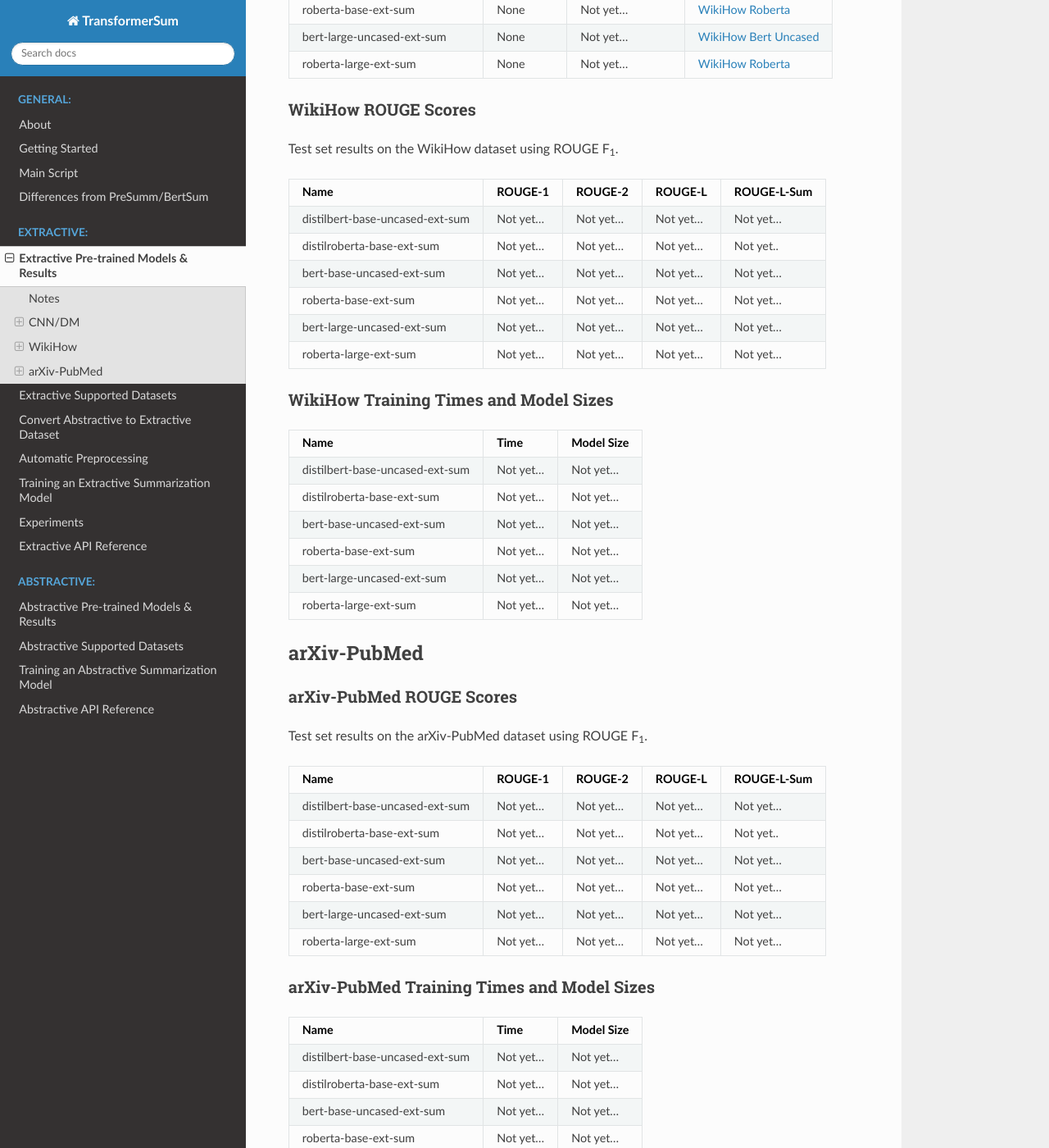
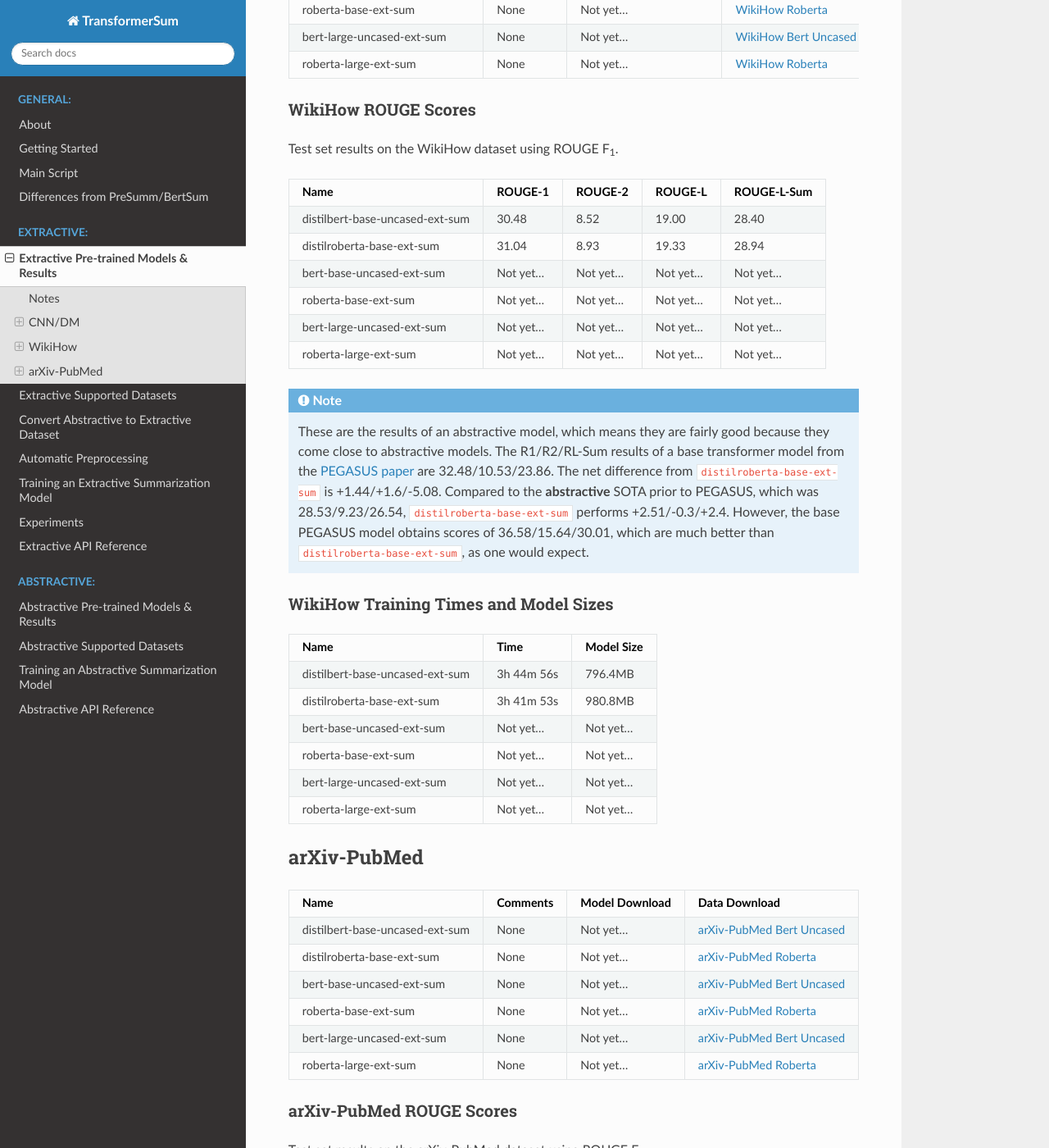
Before and after one commit to HHousen/TransformerSum, a Sphinx documentation site: the page built from doc/extractive/models-results.rst, in a window 1280 px wide and 1400 px high, scrolled down 2250 px. Shown: the whole window at 82% size. Built offline with Sphinx 7.4.7 and the Read the Docs theme 2.0.0, drawn with Linux system fonts in a browser that asks for light colours; some of the changed text lies outside the part shown.

Commit message:
Add gradient checkpointing to extractive, update about, & add more model results (wikihow)

```diff
--- a/doc/extractive/models-results.rst
+++ b/doc/extractive/models-results.rst
@@ -84,21 +84,21 @@ CNN/DM Training Times and Model Sizes
 WikiHow
 -------
 
-+---------------------------------+----------+----------------+--------------------------------------------------------------------------------------------+
-| Name                            | Comments | Model Download | Data Download                                                                              |
-+=================================+==========+================+============================================================================================+
-| distilbert-base-uncased-ext-sum | None     | Not yet...     | `WikiHow Bert Uncased <https://drive.google.com/uc?id=1-IO2AgjDsJcbrmsM3R4UIRM2bMHR-Dae>`_ |
-+---------------------------------+----------+----------------+--------------------------------------------------------------------------------------------+
-| distilroberta-base-ext-sum      | None     | Not yet...     | `WikiHow Roberta <https://drive.google.com/uc?id=1-aQMjCEQlKhEcimMW_WJwQusNScIT2Uf>`_      |
-+---------------------------------+----------+----------------+--------------------------------------------------------------------------------------------+
-| bert-base-uncased-ext-sum       | None     | Not yet...     | `WikiHow Bert Uncased <https://drive.google.com/uc?id=1-IO2AgjDsJcbrmsM3R4UIRM2bMHR-Dae>`_ |
-+---------------------------------+----------+----------------+--------------------------------------------------------------------------------------------+
-| roberta-base-ext-sum            | None     | Not yet...     | `WikiHow Roberta <https://drive.google.com/uc?id=1-aQMjCEQlKhEcimMW_WJwQusNScIT2Uf>`_      |
-+---------------------------------+----------+----------------+--------------------------------------------------------------------------------------------+
-| bert-large-uncased-ext-sum      | None     | Not yet...     | `WikiHow Bert Uncased <https://drive.google.com/uc?id=1-IO2AgjDsJcbrmsM3R4UIRM2bMHR-Dae>`_ |
-+---------------------------------+----------+----------------+--------------------------------------------------------------------------------------------+
-| roberta-large-ext-sum           | None     | Not yet...     | `WikiHow Roberta <https://drive.google.com/uc?id=1-aQMjCEQlKhEcimMW_WJwQusNScIT2Uf>`_      |
-+---------------------------------+----------+----------------+--------------------------------------------------------------------------------------------+
++---------------------------------+----------+-------------------------------------------------------------------------------------------------------------------------------------------------------------------------------+--------------------------------------------------------------------------------------------+
+| Name                            | Comments | Model Download                                                                                                                                                                | Data Download                                                                              |
++=================================+==========+===============================================================================================================================================================================+============================================================================================+
+| distilbert-base-uncased-ext-sum | None     | `Model <https://drive.google.com/uc?id=1-5xfsEk8fsyJBA7638VdPHXbkEv_vWHN>`__ & `All Checkpoints <https://drive.google.com/drive/folders/1Ar8dn9cXQN_wMbzXj_vZddg1qwyVNIIv>`__ | `WikiHow Bert Uncased <https://drive.google.com/uc?id=1-IO2AgjDsJcbrmsM3R4UIRM2bMHR-Dae>`_ |
++---------------------------------+----------+-------------------------------------------------------------------------------------------------------------------------------------------------------------------------------+--------------------------------------------------------------------------------------------+
+| distilroberta-base-ext-sum      | None     | `Model <https://drive.google.com/uc?id=1-79t0FvT2PBy1OubqsvY-nV3Kskt_Aem>`__ & `All Checkpoints <https://drive.google.com/drive/folders/1DhL0b7jubLvz93hbTwcCZdvTwRi5me7l>`__ | `WikiHow Roberta <https://drive.google.com/uc?id=1-aQMjCEQlKhEcimMW_WJwQusNScIT2Uf>`_      |
++---------------------------------+----------+-------------------------------------------------------------------------------------------------------------------------------------------------------------------------------+--------------------------------------------------------------------------------------------+
+| bert-base-uncased-ext-sum       | None     | Not yet...                                                                                                                                                                    | `WikiHow Bert Uncased <https://drive.google.com/uc?id=1-IO2AgjDsJcbrmsM3R4UIRM2bMHR-Dae>`_ |
++---------------------------------+----------+-------------------------------------------------------------------------------------------------------------------------------------------------------------------------------+--------------------------------------------------------------------------------------------+
+| roberta-base-ext-sum            | None     | Not yet...                                                                                                                                                                    | `WikiHow Roberta <https://drive.google.com/uc?id=1-aQMjCEQlKhEcimMW_WJwQusNScIT2Uf>`_      |
++---------------------------------+----------+-------------------------------------------------------------------------------------------------------------------------------------------------------------------------------+--------------------------------------------------------------------------------------------+
+| bert-large-uncased-ext-sum      | None     | Not yet...                                                                                                                                                                    | `WikiHow Bert Uncased <https://drive.google.com/uc?id=1-IO2AgjDsJcbrmsM3R4UIRM2bMHR-Dae>`_ |
++---------------------------------+----------+-------------------------------------------------------------------------------------------------------------------------------------------------------------------------------+--------------------------------------------------------------------------------------------+
+| roberta-large-ext-sum           | None     | Not yet...                                                                                                                                                                    | `WikiHow Roberta <https://drive.google.com/uc?id=1-aQMjCEQlKhEcimMW_WJwQusNScIT2Uf>`_      |
++---------------------------------+----------+-------------------------------------------------------------------------------------------------------------------------------------------------------------------------------+--------------------------------------------------------------------------------------------+
 
 WikiHow ROUGE Scores
 ^^^^^^^^^^^^^^^^^^^^
@@ -108,9 +108,9 @@ Test set results on the WikiHow dataset using ROUGE F\ :sub:`1`\ .
 +---------------------------------+------------+------------+------------+-------------+
 | Name                            | ROUGE-1    | ROUGE-2    | ROUGE-L    | ROUGE-L-Sum |
 +=================================+============+============+============+=============+
-| distilbert-base-uncased-ext-sum | Not yet... | Not yet... | Not yet... | Not yet...  |
+| distilbert-base-uncased-ext-sum | 30.48      | 8.52       | 19.00      | 28.40       |
 +---------------------------------+------------+------------+------------+-------------+
-| distilroberta-base-ext-sum      | Not yet... | Not yet... | Not yet... | Not yet..   |
+| distilroberta-base-ext-sum      | 31.04      | 8.93       | 19.33      | 28.94       |
 +---------------------------------+------------+------------+------------+-------------+
 | bert-base-uncased-ext-sum       | Not yet... | Not yet... | Not yet... | Not yet...  |
 +---------------------------------+------------+------------+------------+-------------+
@@ -121,15 +121,18 @@ Test set results on the WikiHow dataset using ROUGE F\ :sub:`1`\ .
 | roberta-large-ext-sum           | Not yet... | Not yet... | Not yet... | Not yet...  |
 +---------------------------------+------------+------------+------------+-------------+
 
+.. note:: These are the results of an abstractive model, which means they are fairly good because they come close to abstractive models. The R1/R2/RL-Sum results of a base transformer model from the `PEGASUS paper <https://arxiv.org/abs/1912.08777>`_ are 32.48/10.53/23.86. The net difference from ``distilroberta-base-ext-sum`` is +1.44/+1.6/-5.08. Compared to the **abstractive** SOTA prior to PEGASUS, which was 28.53/9.23/26.54, ``distilroberta-base-ext-sum`` performs +2.51/-0.3/+2.4. However, the base PEGASUS model obtains scores of 36.58/15.64/30.01, which are much better than ``distilroberta-base-ext-sum``, as one would expect.
+
+
 WikiHow Training Times and Model Sizes
 ^^^^^^^^^^^^^^^^^^^^^^^^^^^^^^^^^^^^^^
 
 +---------------------------------+------------+------------+
 | Name                            | Time       | Model Size |
 +=================================+============+============+
-| distilbert-base-uncased-ext-sum | Not yet... | Not yet... |
+| distilbert-base-uncased-ext-sum | 3h 44m 56s | 796.4MB    |
 +---------------------------------+------------+------------+
-| distilroberta-base-ext-sum      | Not yet... | Not yet... |
+| distilroberta-base-ext-sum      | 3h 41m 53s | 980.8MB    |
 +---------------------------------+------------+------------+
 | bert-base-uncased-ext-sum       | Not yet... | Not yet... |
 +---------------------------------+------------+------------+
@@ -146,17 +149,17 @@ arXiv-PubMed
 +---------------------------------+----------+----------------+-------------------------------------------------------------------------------------------------+
 | Name                            | Comments | Model Download | Data Download                                                                                   |
 +=================================+==========+================+=================================================================================================+
-| distilbert-base-uncased-ext-sum | None     | Not yet...     | `arXiv-PubMed Bert Uncased <https://drive.google.com/uc?id=>`_ |
+| distilbert-base-uncased-ext-sum | None     | Not yet...     | `arXiv-PubMed Bert Uncased <https://drive.google.com/uc?id=17doTVEvIHr9DGesN-BmyHVz5sqWEWdEa>`_ |
 +---------------------------------+----------+----------------+-------------------------------------------------------------------------------------------------+
-| distilroberta-base-ext-sum      | None     | Not yet...     | `arXiv-PubMed Roberta <>`_                                                                      |
+| distilroberta-base-ext-sum      | None     | Not yet...     | `arXiv-PubMed Roberta <https://drive.google.com/uc?id=11pVkVO1ivC3okWq-l_xW1qQmagDE5Htt>`_      |
 +---------------------------------+----------+----------------+-------------------------------------------------------------------------------------------------+
-| bert-base-uncased-ext-sum       | None     | Not yet...     | `arXiv-PubMed Bert Uncased <>`_                                                                 |
+| bert-base-uncased-ext-sum       | None     | Not yet...     | `arXiv-PubMed Bert Uncased <https://drive.google.com/uc?id=17doTVEvIHr9DGesN-BmyHVz5sqWEWdEa>`_ |
 +---------------------------------+----------+----------------+-------------------------------------------------------------------------------------------------+
-| roberta-base-ext-sum            | None     | Not yet...     | `arXiv-PubMed Roberta <>`_                                                                      |
+| roberta-base-ext-sum            | None     | Not yet...     | `arXiv-PubMed Roberta <https://drive.google.com/uc?id=11pVkVO1ivC3okWq-l_xW1qQmagDE5Htt>`_      |
 +---------------------------------+----------+----------------+-------------------------------------------------------------------------------------------------+
-| bert-large-uncased-ext-sum      | None     | Not yet...     | `arXiv-PubMed Bert Uncased <>`_                                                                 |
+| bert-large-uncased-ext-sum      | None     | Not yet...     | `arXiv-PubMed Bert Uncased <https://drive.google.com/uc?id=17doTVEvIHr9DGesN-BmyHVz5sqWEWdEa>`_ |
 +---------------------------------+----------+----------------+-------------------------------------------------------------------------------------------------+
-| roberta-large-ext-sum           | None     | Not yet...     | `arXiv-PubMed Roberta <>`_                                                                      |
+| roberta-large-ext-sum           | None     | Not yet...     | `arXiv-PubMed Roberta <https://drive.google.com/uc?id=11pVkVO1ivC3okWq-l_xW1qQmagDE5Htt>`_      |
 +---------------------------------+----------+----------------+-------------------------------------------------------------------------------------------------+
 
 arXiv-PubMed ROUGE Scores
--- a/doc/general/about.rst
+++ b/doc/general/about.rst
@@ -7,6 +7,8 @@ Overview
 ``TransformerSum`` is a library that aims to make to easy to *train*, *evaluate*, and *use* machine learning **transformer models** that perform **automatic summarization**. It features tight integration with `huggingface/transformers <https://github.com/huggingface/transformers>`_ which enables the easy usage of a **wide variety of architectures** and **pre-trained models**. There is a heavy emphasis on code **readability** and **interpretability** so that both beginners and experts can build new components. Both the extractive and abstractive model classes are written using `pytorch_lightning <https://github.com/PyTorchLightning/pytorch-lightning>`_, which handles the PyTorch training loop logic, enabling **easy usage of advanced features** such as 16-bit precision, multi-GPU training, and `much more <https://pytorch-lightning.readthedocs.io/>`__. ``TransformerSum`` supports both the extractive and abstractive summarization of **long sequences** (4,096 to 16,000 tokens) using the `longformer <https://huggingface.co/transformers/model_doc/longformer.html>`__ (extractive) and `longbart <https://github.com/patil-suraj/longbart>`__ (abstractive), which is a combination of `BART <https://huggingface.co/transformers/model_doc/bart.html>`_ (`paper <https://arxiv.org/abs/1910.13461>`__) and the longformer. Models are automatically evaluated with the **ROUGE metric** but human tests can be conducted by the user.
 
 Check out the :ref:`installation instructions <installation_instructions>` and the :ref:`tutorial <getting_started_tutorial>` to get started training models and summarizing text.
+
+Both extractive and abstractive processed datasets and trained models can be found in their respective sections. Alternatively, you can browse from the root folder in Google Drive that contains all of the models and datasets: `TransformerSum Root Folder <https://drive.google.com/drive/folders/1SX8iQdUJkaLu8K6SoU0nrsxwOe4Qno6l>`_.
 
 Significant People
 ------------------
```
Also changed, not shown: README.md (+2 -0 lines), extractive.py (+7 -1 lines).
